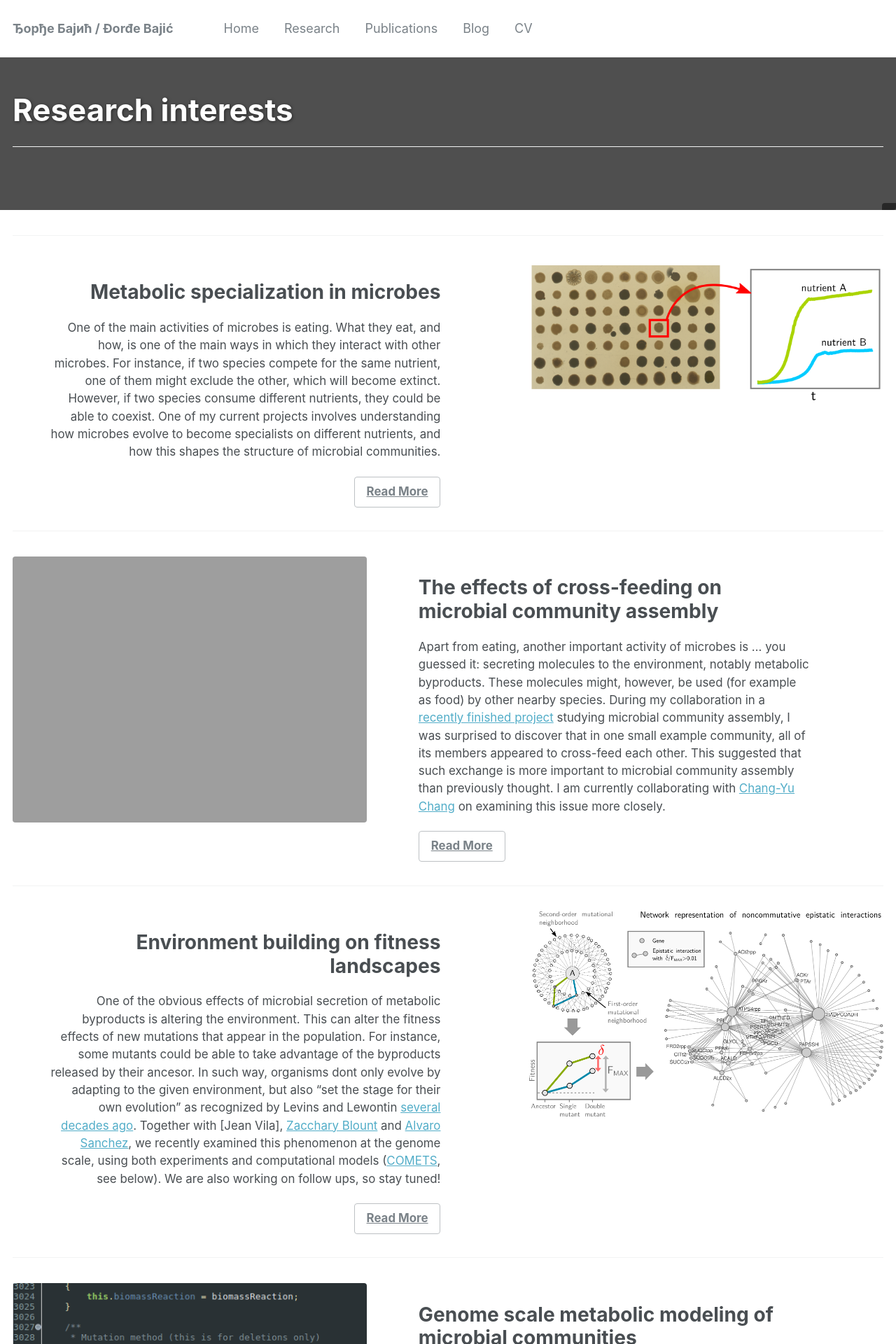
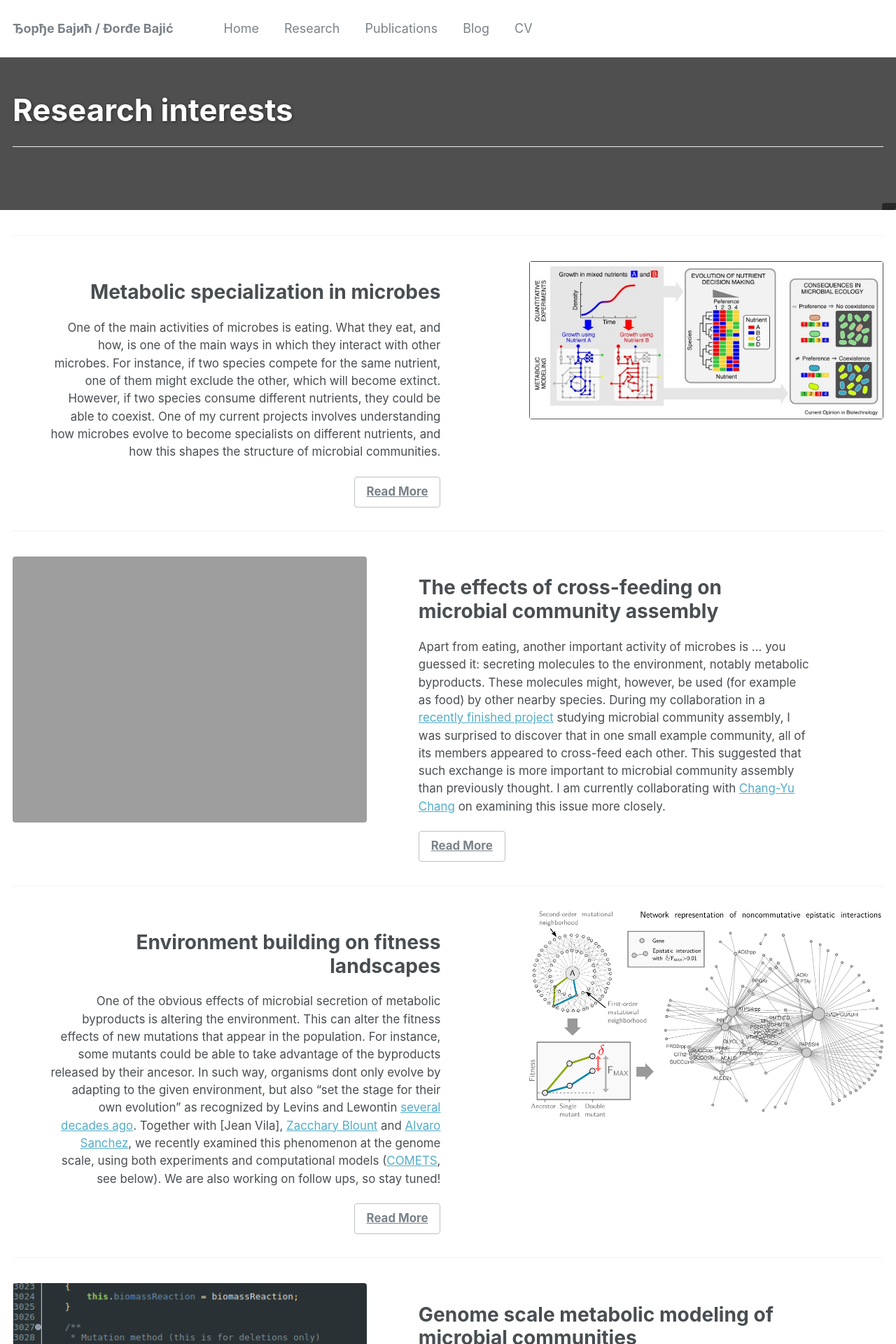
Before and after one commit to djbajic/djbajic.github.io, a Jekyll site: the page built from _research/research.md, in a window 1280 px wide. Shown: the top 1920 px of the page at 70% size. Built offline with Jekyll 4.4.1, drawn with Linux system fonts in a browser that asks for light colours.

Commit message:
added new pic for hierarchies

```diff
--- a/_research/research.md
+++ b/_research/research.md
@@ -10,7 +10,7 @@ header:
   caption: ""
 
 feature_row1:
-  - image_path: specialization.png
+  - image_path: hierarchies.jpg
     title: "Metabolic specialization in microbes"
     alt: "Placeholder Image Right Aligned"
     excerpt: 'One of the main activities of microbes is eating. What they eat, and how, is one of the main ways in which they interact with other microbes. For instance, if two species compete for the same nutrient, one of them might exclude the other, which will become extinct. However, if two species consume different nutrients, they could be able to coexist. One of my current projects involves understanding how microbes evolve to become specialists on different nutrients, and how this shapes the structure of microbial communities.'
```
